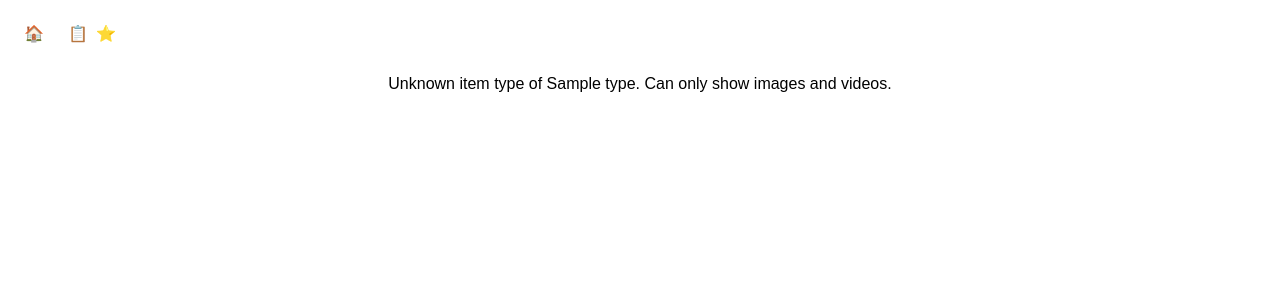
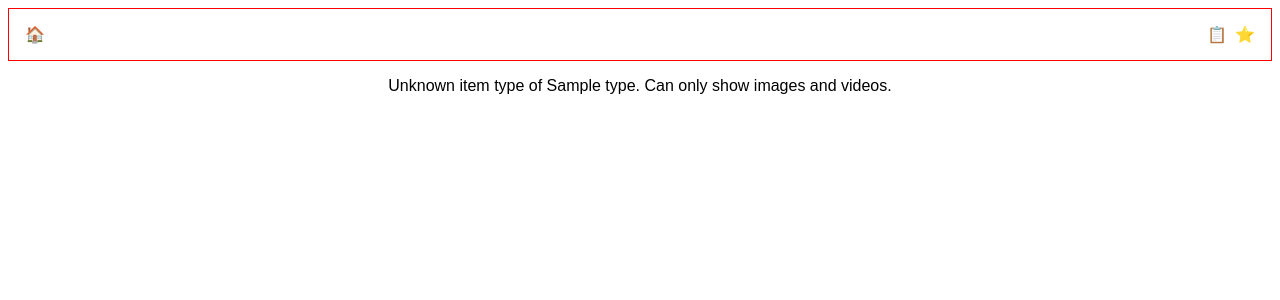
Before and after one commit to Muxelmann/media-vault, a Python web app: template src/media_vault/templates/content/item-single.html.jinja2 in a window 1280 px wide. Shown: the top 300 px of the page. Run offline with Jinja, Linux system fonts and the light colour scheme; the template is opened without the code that fills it: most values are stand-ins (such as "Sample title", 1, 10 or a date in 2020).

Commit message:
CSS update

```diff
--- a/src/media_vault/static/style.css
+++ b/src/media_vault/static/style.css
@@ -34,15 +34,19 @@ a {
     color: black;
 }
 
-.nav,
-.nav>* {
+.nav {
     display: flex;
+    align-items: center;
+    justify-content: space-between;
     gap: 0.5rem;
-    align-items: baseline;
-    justify-content: start;
+    border: 1px solid red;
 }
 
-.breadcrumbs {
+.breadcrumbs,
+.manage {
+    display: flex;
+    align-items: baseline;
+    gap: 0.5rem;
     padding: 0 var(--item-gap);
 }
 
--- a/src/media_vault/templates/content/base.html.jinja2
+++ b/src/media_vault/templates/content/base.html.jinja2
@@ -16,16 +16,20 @@
             </a></li>
         {% endfor %}
     </ul>
-    <a onclick="toggleView();">📋</a>
-    <a href="{{ url_for('.get_content', content_path=item.content_path, favorites=True) }}">⭐️</a>
+    <ul class="manage">
+        <li><a onclick="toggleView();">📋</a></li>
+        <li><a href="{{ url_for('.get_content', content_path=item.content_path, favorites=True) }}">⭐️</a></li>
 
-    {% if g.breadcrumbs|length > 0 %}
-    <form action="{{ url_for('.manage', content_path=item.content_path, toggle_favorite=item.content_path) }}"
-        method="post">
-        <input type="checkbox" class="toggle-favorite" name="toggle-favorite" onchange="toggleFavorite(this);" {% if
-            item.is_favorite %} checked{% endif %}>
-    </form>
-    {% endif %}
+        {% if g.breadcrumbs|length > 0 %}
+        <li>
+            <form action="{{ url_for('.manage', content_path=item.content_path, toggle_favorite=item.content_path) }}"
+                method="post">
+                <input type="checkbox" class="toggle-favorite" name="toggle-favorite" onchange="toggleFavorite(this);"
+                    {% if item.is_favorite %} checked{% endif %}>
+            </form>
+        </li>
+        {% endif %}
+    </ul>
 </div>
 {% block main %}{% endblock main %}
 <script src="{{ url_for('static', filename='script.js') }}"></script>
```
Also changed, not shown: other parts of src/media_vault/static/style.css (+19 -12 lines).
